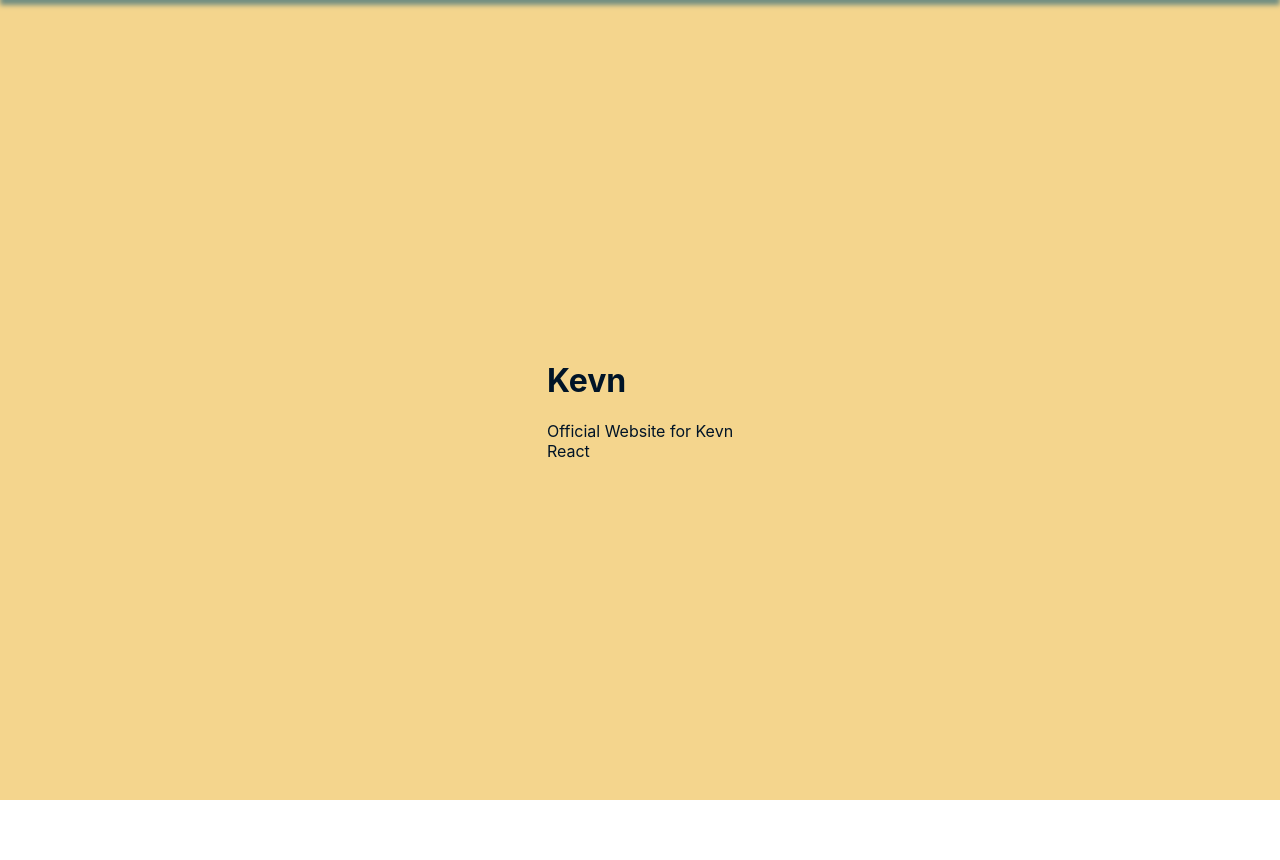
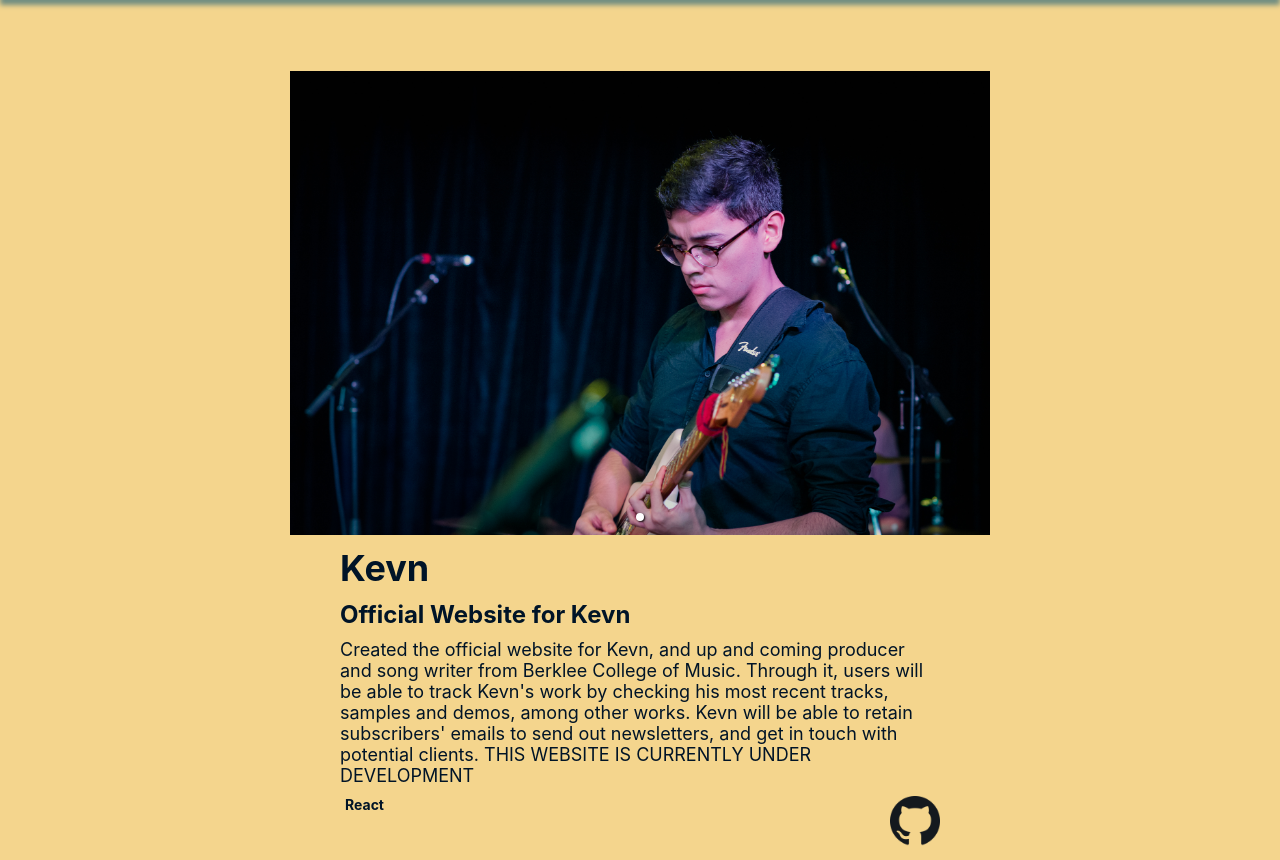
Before and after one commit to Nlopierre/portfolio-react, a React (Create React App) app: page /kevn in a window 1280 px wide. Before the commit the page ends 800 px from the top, so only its background shows below. Built offline with nearby package versions, Linux system fonts and the light colour scheme; what redux-burger-menu would draw is missing.

Commit message:
navbar now updating upon url change. projects page psacing fixed.

```diff
--- a/package.json
+++ b/package.json
@@ -9,11 +9,13 @@
     "@mdi/js": "^3.6.95",
     "@mdi/react": "^1.1.1",
     "classnames": "^2.2.6",
+    "history": "^4.9.0",
     "node-sass": "^4.12.0",
     "react": "^16.8.6",
     "react-burger-menu": "^2.6.10",
     "react-dom": "^16.8.6",
     "react-redux": "^7.1.0",
+    "react-responsive-carousel": "^3.1.49",
     "react-reveal": "^1.2.2",
     "react-router-dom": "^5.0.1",
     "react-scripts": "3.0.1",
--- a/src/containers/about/about.js
+++ b/src/containers/about/about.js
@@ -2,7 +2,7 @@
 import './about.scss';
 import {Devices} from "@material-ui/icons";
 import classnames from "classnames";
-import {Fade, Zoom} from 'react-reveal';
+import {Fade} from 'react-reveal';
 
 import bioPic from "../../assets/bio-pic.JPG";
 import ShowBelowButton from "../../components/Button/showBelowButton";
@@ -20,6 +20,7 @@
     }
 
     openMoreInfo(){
+        console.log(window.location);
         this.setState({
             expandMoreInfo: !this.state.expandMoreInfo
         });
--- a/src/containers/home/home.js
+++ b/src/containers/home/home.js
@@ -1,4 +1,5 @@
 import React, { Component } from 'react';
+import {Fade} from "react-reveal";
 import "./home.scss";
 
 class Home extends Component {
@@ -6,9 +7,11 @@
     render(){
         return(
             <div id="home">
+                <Fade cascade big >
                 <p>
                 Hi, I'm Nicolas Lopierre Aguirre, I'm a software engineer and I create apps for the web.
                 </p>
+                </Fade>
             </div>
         )
     }
--- a/src/containers/project/project.js
+++ b/src/containers/project/project.js
@@ -1,30 +1,92 @@
 import React, { Component } from "react";
+import {Fade} from "react-reveal";
+import { Carousel } from 'react-responsive-carousel';
 
+import "react-responsive-carousel/lib/styles/carousel.min.css";
 import "./project.scss";
 import projects from "./project.json";
 
+import bMusicPic1 from "../../assets/bmusic-carousel-1.png";
+import bMusicPic2 from "../../assets/bmusic-carousel-2.png";
+import bMusicPic3 from "../../assets/bmusic-carousel-3.png";
+import bMusicPic4 from "../../assets/bmusic-carousel-4.png";
+import bMusicPic5 from "../../assets/bmusic-carousel-5.png";
+import strtqePic1 from "../../assets/strtqe-1.png";
+import strtqePic2 from "../../assets/strtqe-2.png";
+import strtqePic3 from "../../assets/strtqe-3.png";
+import kevnPic from "../../assets/kevn-card.jpg";
+import githubLogo from "../../assets/github-icon.png";
+
 class Project extends Component{
+
+    pictures = {
+        bmusic:[
+            bMusicPic1,
+            bMusicPic2,
+            bMusicPic3,
+            bMusicPic4,
+            bMusicPic5,
+        ],
+        strtqe:[
+            strtqePic1,
+            strtqePic2,
+            strtqePic3,
+        ],
+        kevn:[
+            kevnPic
+        ]
+    }
 
     render(){
         const {project} = this.props;
         const proj = projects[project];
-        // const proj = projects[project]; proj.title
+
         return(
             <div id="project">
+                <Fade bottom>
+                <div className="project-carousel">
+                <Carousel infiniteLoop useKeyboardArrows autoPlay showStatus={false} showThumbs={false}>
+                    {proj.imgIndex.map((picIndex, i)=>{
+                        return(
+                            <img key={i} src={this.pictures[proj.id][picIndex]} alt={"picture of " + proj.title + " number " + i}/>
+                        )
+                    })}
+                </Carousel>
+                </div>
+
                 <div className="project-info">
-                    <h1 className="project-info-title">{proj.title}</h1>
+                    <div className="project-info-title">{proj.title}</div>
                     <div className="project-info-subtitle">{proj.subtitle}</div>
                     <div className="project-info-description">{proj.description}</div>
-                    <div className="project-info-techstack">{proj.techStack}</div>
-                    <div className="project-info-tools">{proj.softwareTools}</div>
+                    <div className="project-software-section">
+                        <div className="project-software-subsection">
+                            <div className="project-info-techstack">
+                                { proj.techStack.map((tech, index)=>{
+                                    return(
+                                        <div className="project-info-tech" key={index}>{tech}</div>
+                                    )})
+                                }
+                            </div>
+                            <div className="project-info-tools">
+                                {proj.softwareTools.map((tool, index)=>{
+                                    return(
+                                        <div className="project-info-tool" key={index}>{tool}</div>
+                                    )
+                                })}
+                            </div>
+                        </div>
+                        { proj.githubLink !== "" ?
+                        <div className="project-software-subsection">
+                            <a href={proj.githubLink}  rel="noopener noreferrer" target="_blank">
+                                <img className="social-media-icon" src={githubLogo} alt="Github Logo"/>
+                            </a>
+                        </div>
+                        :
+                        <div className="project-software-subsection"></div>
+                        }
+                    </div>
                 </div>
-                <div className="project-carousel">
-                    {proj.imgPaths.map((path, i)=>{
-                        return(
-                            <div key={i} data-src={path} />
-                        )
-                    })}
-                </div>
+                </Fade>
             </div>
         );
     }
--- a/src/containers/project/project.json
+++ b/src/containers/project/project.json
@@ -1,20 +1,22 @@
 {
     "stereotheque" : {
         "title":"Stereotheque",
+        "id": "strtqe",
         "subtitle": "Professional Network App for Creative Industries",
-        "description": "Created a product management web application integrated with firebase to provide insightful observations using graphs and tables with up to date metrics related to product usage, employee task board, and more",
+        "description": "Developed a product management web application integrated with firebase to provide insightful observations using graphs and tables with up to date metrics related to product usage, employee task board, and more.",
         "techStack": [
             "React", "Firebase"
         ],
         "softwareTools": ["Heroku"],
-        "webLink": "",
+        "webLink": "http://stereotheque.com/",
         "githubLink": "",
-        "imgPaths":["../../assets/strtqe-1.png", "../../assets/strtqe-2.png", "../../assets/strtqe-3.png"]
+        "imgIndex":["0", "1", "2"]
     },
     "bmusic": {
         "title":"bMusic",
+        "id": "bmusic",
         "subtitle": "Music Royalties Trading Platform",
-        "description": "",
+        "description": "Created a semi decentralized web application that can be used as a marketplace to trade royalties, buy songs directly from artists and upload one's own songs to trade them using Ethereum's Blockchain. Combining the cloud's, blockchain's and the React's power, this marketplace allows users to get paid directly and securely without intermediaries. This was a University project.",
         "techStack": [
             "React", "Solidity", "Firebase"
         ],
@@ -22,19 +24,20 @@
             "Travis-CI", "Ethereum"
         ],
         "webLink": "",
-        "githubLink": "",
-        "imgPaths":[""]
+        "githubLink": "https://github.com/nyu-software-engineering/music-through-blockchain",
+        "imgIndex":["0","1","2","3","4"]
     },
     "kevn": {
         "title":"Kevn",
+        "id": "kevn",
         "subtitle": "Official Website for Kevn",
-        "description": "",
+        "description": "Created the official website for Kevn, and up and coming producer and song writer from Berklee College of Music. Through it, users will be able to track Kevn's work by checking his most recent tracks, samples and demos, among other works. Kevn will be able to retain subscribers' emails to send out newsletters, and get in touch with potential clients. THIS WEBSITE IS CURRENTLY UNDER DEVELOPMENT",
         "techStack": [
             "React"
         ],
-        "softwareTools": [],
+        "softwareTools": [""],
         "webLink": "",
-        "githubLink": "",
-        "imgPaths":[""]
+        "githubLink": "https://github.com/Nlopierre/kevn",
+        "imgIndex":["0"]
     }
 }
--- a/src/containers/project/project.scss
+++ b/src/containers/project/project.scss
@@ -4,6 +4,100 @@
     min-height: 100vh;
     background: $tertiaryColor;
     display: flex;
+    flex-direction: row;
+    flex-wrap: wrap;
     align-items: center;
-    justify-content: center;
+    justify-content: space-evenly;
+    width: 100%;
 }
+
+.project-info{
+    display: flex;
+    flex-direction: column;
+    width: 600px;
+
+}
+
+.project-info-title{
+    font-size: 36px;
+    font-weight: bold;
+    margin: 0 0 10px 0px;
+}
+
+.project-info-subtitle{
+    font-size: 24px;
+    font-weight: bold;
+    margin: 0 0 10px 0px;
+}
+
+.project-info-description{
+    font-size: 18px;
+    margin: 0 0 10px 0px;
+}
+
+.project-info-techstack,
+.project-info-tools{
+    font-size: 14px;
+    margin: 0 0 5px 0;
+    display: flex;
+    flex-direction: row;
+}
+
+.project-info-tool,
+.project-info-tech{
+    font-weight: bold;
+    margin: 0 5px;
+}
+
+.project-software-section{
+    display: flex;
+    flex-direction: row;
+    justify-content: space-between;
+}
+
+.project-carousel{
+    width: 700px;
+    background: $primaryColor;
+}
+
+@media only screen and (max-device-width: 1200px){
+    #project{
+        display: flex;
+        flex-direction: column;
+    }
+    .project-info{
+        display: flex;
+        flex-direction: column;
+    }
+    .project-carousel{
+        width: 700px;
+    }
+
+    .project-info{
+        max-width: 700px;
+    }
+}
+
+@media only screen
+and (max-device-width: 1200px)
+and (max-device-height: 768px){
+    #project{
+        padding: 60px 0 0 0;
+    }
+}
+
+@media only screen and (max-device-width: 767px){
+
+    #project{
+        padding: 70px 0 0 0;
+    }
+
+    .project-carousel{
+        width: 100%;
+    }
+
+    .project-info{
+        max-width: 300px;
+        margin: 30px 0 0 0;
+    }
+}
```
Also changed, not shown: src/App.js (+33 -10 lines), src/containers/toolbar/toolbar.js (+11 -2 lines), 1 other file (tests, documents, lock files or other folders).
